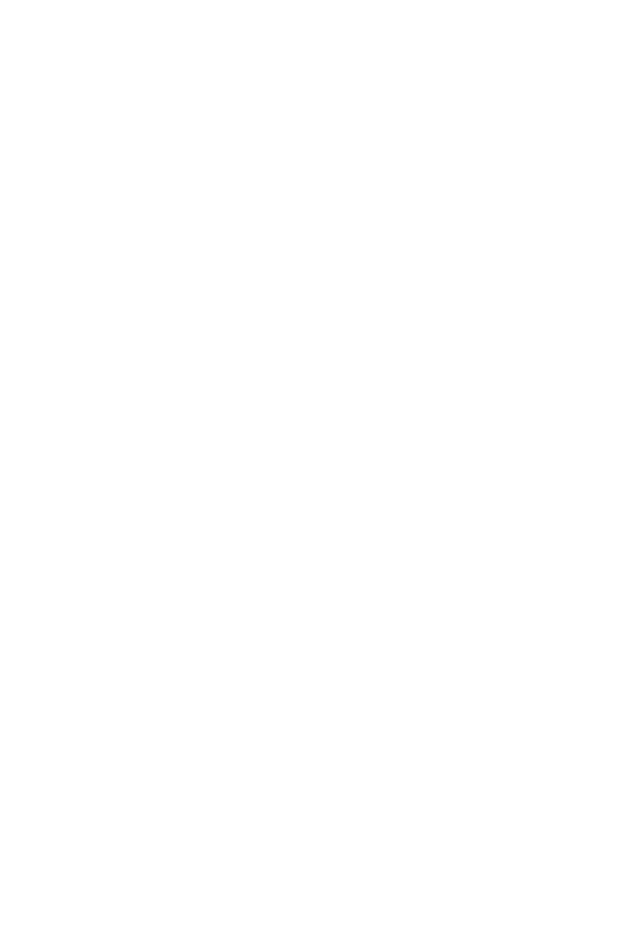
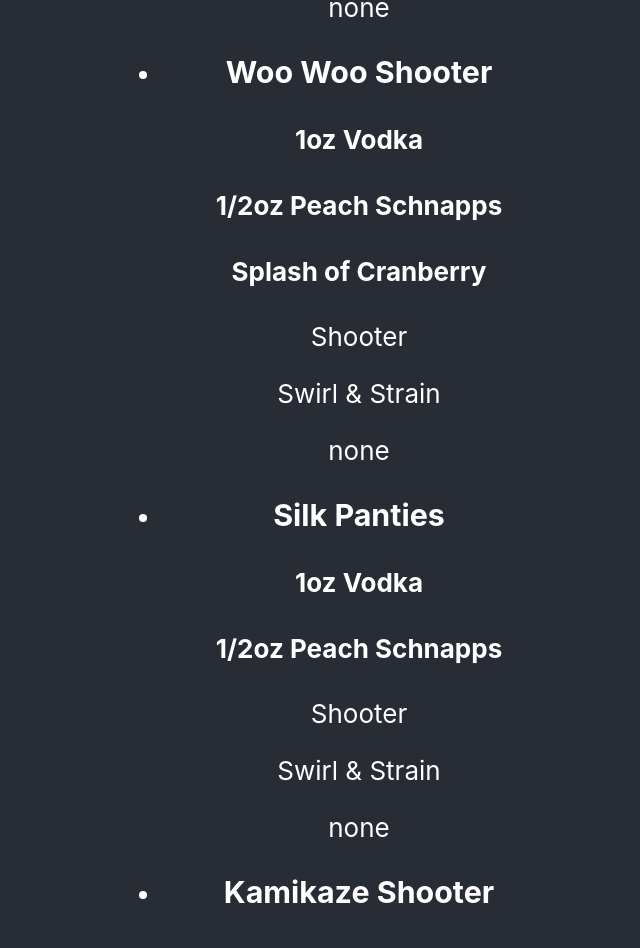
Before and after one commit to RickyFig17/Cocktails-App, a React (Create React App) app: page /shooters in a window 1280 px wide. Shown: the part 2099-3047 px from the top of the page, without its empty margins (301-941 px from the left). Before the commit the page ends 1560 px from the top, so only its background shows below. Built offline with nearby package versions, Linux system fonts and the light colour scheme.

Commit message:
adding shooter drinks

```diff
--- a/src/Shooters.js
+++ b/src/Shooters.js
@@ -24,16 +24,76 @@
       garnish: "none",
     },
     {
-      name: "",
-      alcohol1: "",
-      alcohol2: "",
+      name: "Melon Ball Shooter",
+      alcohol1: "1oz Vodka",
+      alcohol2: "1/2oz Melon Liqueur",
+      alcohol3: "",
+      filler1: "Splash of Pineapple Juice",
+      filler2: "",
+      filler3: "",
+      glass: "Shooter",
+      mixingMethod: "Swirl & Strain",
+      garnish: "none",
+    },
+    {
+      name: "Sex On The Beach Shooter",
+      alcohol1: "1oz Vodka",
+      alcohol2: "1/2oz Peach Schnapps",
+      alcohol3: "",
+      filler1: "Splash of Orange Juice",
+      filler2: "Splash of Cranberry Juice",
+      filler3: "",
+      glass: "Shooter",
+      mixingMethod: "Swirl & Strain",
+      garnish: "none",
+    },
+    {
+      name: "Woo Woo Shooter",
+      alcohol1: "1oz Vodka",
+      alcohol2: "1/2oz Peach Schnapps",
+      alcohol3: "",
+      filler1: "Splash of Cranberry",
+      filler2: "",
+      filler3: "",
+      glass: "Shooter",
+      mixingMethod: "Swirl & Strain",
+      garnish: "none",
+    },
+    {
+      name: "Silk Panties",
+      alcohol1: "1oz Vodka",
+      alcohol2: "1/2oz Peach Schnapps",
       alcohol3: "",
       filler1: "",
       filler2: "",
       filler3: "",
-      glass: "",
-      mixingMethod: "",
-      garnish: "",
+      glass: "Shooter",
+      mixingMethod: "Swirl & Strain",
+      garnish: "none",
+    },
+    {
+      name: "Kamikaze Shooter",
+      alcohol1: "1oz Vodka",
+      alcohol2: "1/2oz Triple Sec",
+      alcohol3: "",
+      filler1: "Splash of Roses's Lime Juice",
+      filler2: "",
+      filler3: "",
+      glass: "Shooter",
+      mixingMethod: "Swirl & Strain",
+      garnish: "none",
+    },
+    {
+      name: "Blue Kamikaze Shooter",
+      alcohol1: "1oz Vodka",
+      alcohol2: "1/2oz Blue Curacao",
+      alcohol3: "",
+      filler1: "Splash of Roses' Lime Juice",
+      filler2: "",
+      filler3: "",
+      glass: "Shooter",
+      mixingMethod: "Swirl & Strain",
+      garnish: "none",
     },
     {
       name: "",
@@ -43,9 +103,9 @@
       filler1: "",
       filler2: "",
       filler3: "",
-      glass: "",
-      mixingMethod: "",
-      garnish: "",
+      glass: "Shooter",
+      mixingMethod: "Swirl & Strain",
+      garnish: "none",
     },
     {
       name: "",
@@ -55,9 +115,9 @@
       filler1: "",
       filler2: "",
       filler3: "",
-      glass: "",
-      mixingMethod: "",
-      garnish: "",
+      glass: "Shooter",
+      mixingMethod: "Swirl & Strain",
+      garnish: "none",
     },
     {
       name: "",
@@ -67,9 +127,9 @@
       filler1: "",
       filler2: "",
       filler3: "",
-      glass: "",
-      mixingMethod: "",
-      garnish: "",
+      glass: "Shooter",
+      mixingMethod: "Swirl & Strain",
+      garnish: "none",
     },
     {
       name: "",
@@ -79,9 +139,45 @@
       filler1: "",
       filler2: "",
       filler3: "",
-      glass: "",
-      mixingMethod: "",
-      garnish: "",
+      glass: "Shooter",
+      mixingMethod: "Swirl & Strain",
+      garnish: "none",
+    },
+    {
+      name: "",
+      alcohol1: "",
+      alcohol2: "",
+      alcohol3: "",
+      filler1: "",
+      filler2: "",
+      filler3: "",
+      glass: "Shooter",
+      mixingMethod: "Swirl & Strain",
+      garnish: "none",
+    },
+    {
+      name: "",
+      alcohol1: "",
+      alcohol2: "",
+      alcohol3: "",
+      filler1: "",
+      filler2: "",
+      filler3: "",
+      glass: "Shooter",
+      mixingMethod: "Swirl & Strain",
+      garnish: "none",
+    },
+    {
+      name: "",
+      alcohol1: "",
+      alcohol2: "",
+      alcohol3: "",
+      filler1: "",
+      filler2: "",
+      filler3: "",
+      glass: "Shooter",
+      mixingMethod: "Swirl & Strain",
+      garnish: "none",
     },
   ];
 
```
